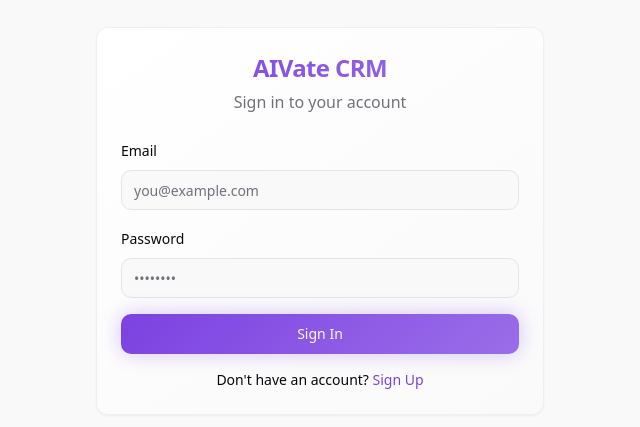
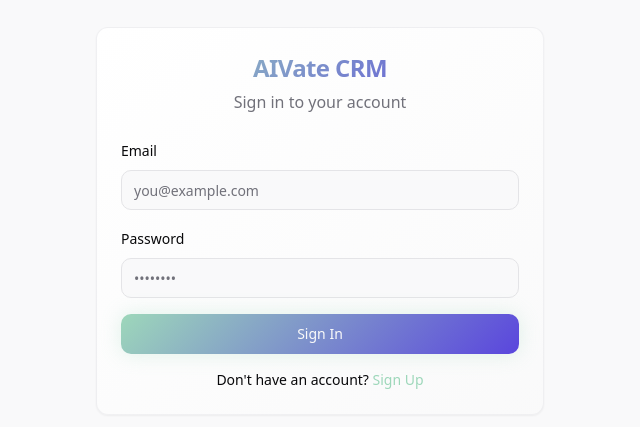
Before and after one commit to jalandonimarky/aivatecrm, a React (Vite) app: page / in a window 1280 px wide. Shown: the part 179-606 px from the top of the page, without its empty margins (320-960 px from the left). Built offline with nearby package versions, Linux system fonts and the light colour scheme.

Commit message:
[dyad] Changed the CRM title text and updated the primary gradient colors. - wrote 2 file(s)

```diff
--- a/src/components/layout/Sidebar.tsx
+++ b/src/components/layout/Sidebar.tsx
@@ -49,7 +49,7 @@ export function AppSidebar() {
 
   useEffect(() => {
     const fetchUser = async () => {
-      const { data: { user } } = await supabase.auth.getUser();
+      const { data: { user } = {} } = await supabase.auth.getUser(); // Destructure with default empty object
       if (user) {
         const profile = profiles.find(p => p.user_id === user.id);
         setCurrentUserProfile(profile);
@@ -101,19 +101,19 @@ export function AppSidebar() {
             <a href="/" onClick={handleLogoClick} className="flex items-center space-x-2 cursor-pointer">
               <img
                 src="https://cdn.shopify.com/s/files/1/0636/9768/2537/files/AIVATE_2.png?v=1752900464"
-                alt="AIVate CRM Logo"
-                className="w-12 h-12 object-contain" // Adjusted styling for image
+                alt="AiVate CRM Logo"
+                className="w-12 h-12 object-contain"
               />
               <span className="text-xl font-bold bg-gradient-primary bg-clip-text text-transparent">
-                AIVate CRM
+                AiVate CRM
               </span>
             </a>
           ) : (
             <a href="/" onClick={handleLogoClick} className="w-12 h-12 flex items-center justify-center mx-auto cursor-pointer">
               <img
                 src="https://cdn.shopify.com/s/files/1/0636/9768/2537/files/AIVATE_2.png?v=1752900464"
-                alt="AIVate CRM Logo"
-                className="w-12 h-12 object-contain" // Adjusted styling for image
+                alt="AiVate CRM Logo"
+                className="w-12 h-12 object-contain"
               />
             </a>
           )}
--- a/src/index.css
+++ b/src/index.css
@@ -17,9 +17,9 @@ All colors MUST be HSL.
     --popover: 0 0% 100%;
     --popover-foreground: 240 10% 3.9%;
 
-    --primary: 262 73% 57%;
+    --primary: 150 42% 73%; /* Mint - #88ebc5 */
     --primary-foreground: 0 0% 98%;
-    --primary-glow: 262 73% 67%;
+    --primary-glow: 248 69% 57%; /* Purple - #5946df */
 
     --secondary: 217 32% 17%;
     --secondary-foreground: 0 0% 98%;
```
